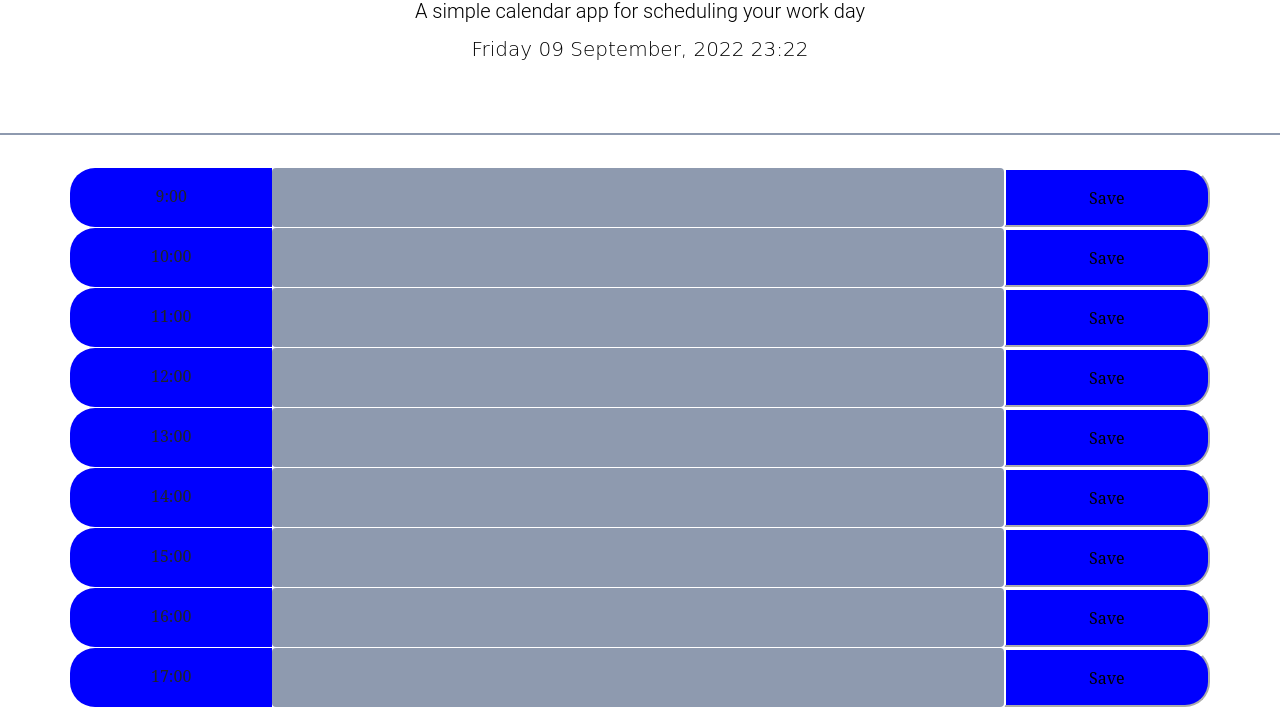
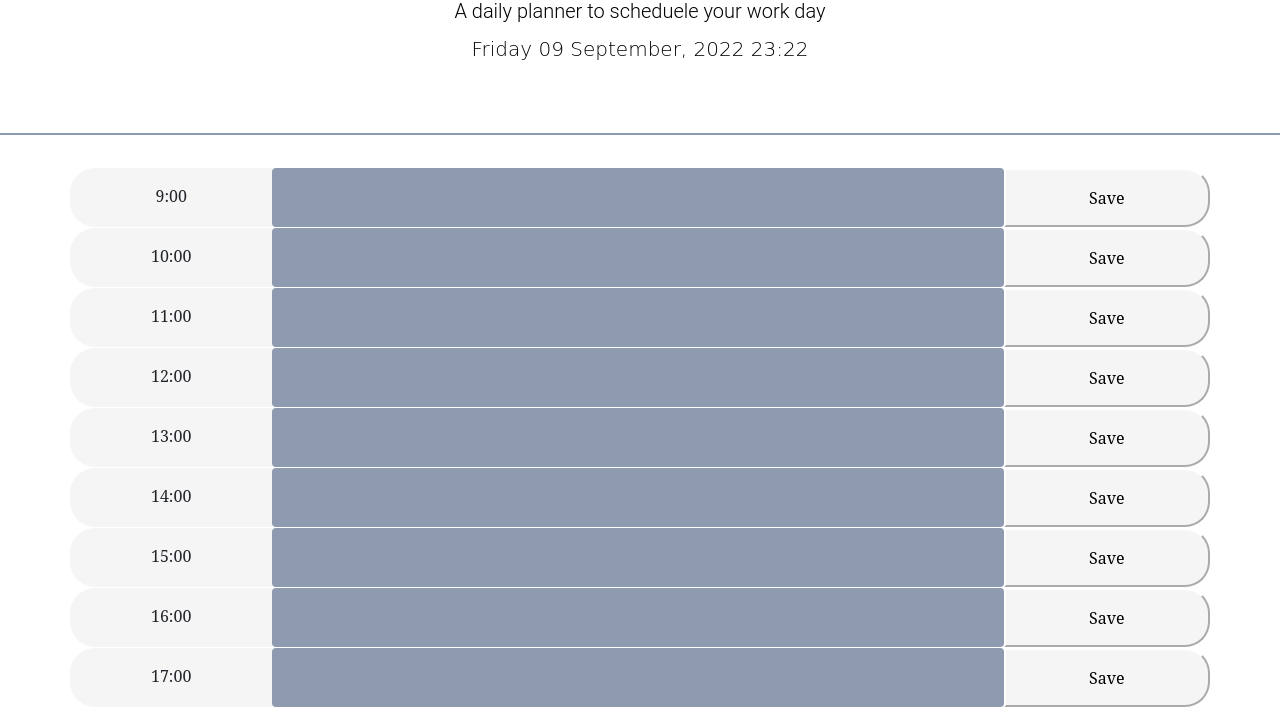
Before and after one commit to Aishaabdi1/Day-Planner, a plain HTML site: page index.html in a window 1280 px wide. Shown: the part 157-880 px from the top of the page. Drawn offline with nearby package versions, Linux system fonts and the light colour scheme.

Commit message:
added comments

```diff
--- a/assets/css/style.css
+++ b/assets/css/style.css
@@ -59,12 +59,12 @@
   }
 
   .future {
-    background-color: greenyellow;
+    background-color: peru;
   }
 
   /* save button */
   .save {
-    background-color:blue;
+    background-color:whitesmoke;
     border-radius: 0 25px 25px 0;
     border-color: white;
     font-family: "serif";
@@ -96,7 +96,7 @@
   /* hour slots  */
   .time {
     font-family: "serif", cursive;
-    background-color:blue;
+    background-color:whitesmoke;
     border-radius: 25px 0 0 25px;
     text-align: center;
     padding-top: 1.2rem;
--- a/assets/js/script.js
+++ b/assets/js/script.js
@@ -1,4 +1,4 @@
-const timeBlockArray = [
+const arrayOfTimeBlocks = [
     {
       label: "9",
       key: 9,
@@ -38,7 +38,7 @@ const timeBlockArray = [
   ];
 
   // local storage
-  const getFromLocalStorage = function (key, defaultValue) {
+  const retrieveFromLocalStorage = function (key, defaultValue) {
     const localStorageData = JSON.parse(localStorage.getItem(key));
 
     if (!localStorageData) {
@@ -48,19 +48,19 @@ const timeBlockArray = [
     }
   };
 
-  // storing the value the user keys into the textarea against the hour in the LS
-  const storeInput = function (event) {
+  // Storing the value entered by the user in the text area against the hour in the LS
+  const saveInput = function (event) {
     if ($(event.target).is(":button")) {
       const button = event.target;
       const hour = $(button).data("time");
       const appointment = $(button).prev().val();
-      const savedInput = getFromLocalStorage("appointments", {});
+      const savedInput = retrieveFromLocalStorage("appointments", {});
       savedInput[hour] = appointment;
       localStorage.setItem("appointments", JSON.stringify(savedInput));
     }
   };
 
-  // colour coding current past and present hour using moment JS
+  // Used moment js to color code the current, past and present hours
   const colourCodingHours = function (hour) {
     const currentTime = moment().hour();
     if (currentTime > hour) {
@@ -72,21 +72,21 @@ const timeBlockArray = [
     }
   };
 
-  // initializing LS
+  // Initalizing local storage
   const initialLocalStorage = function () {
-    const dataFromLS = getFromLocalStorage("appointments", {});
+    const dataFromLS = retrieveFromLocalStorage("appointments", {});
 
     if (!dataFromLS) {
       localStorage.setItem("appointments", JSON.stringify({}));
     }
   };
 
-  // sets current day and time on header
+  // Function sets current day and time on header
   const currentDayTime = $("#currentDay");
 
-  // create each hour slots on a loop for every object to sit in its key pair
+  // Create an hourly loop for each object to sit in its key pair.
   const constructCurrentHour = function () {
-    const savedAppointments = getFromLocalStorage("appointments", {});
+    const savedAppointments = retrieveFromLocalStorage("appointments", {});
     const callback = function (element) {
       const hour = element.key;
       const label = element.label;
@@ -99,11 +99,11 @@ const timeBlockArray = [
             </div>`;
       $(".container").append(hourSchedule);
     };
-    $(".container").click(storeInput);
-    return timeBlockArray.map(callback);
+    $(".container").click(saveInput);
+    return arrayOfTimeBlocks.map(callback);
   };
 
-  // first function to run
+  // Created a function to run
   const onReady = function () {
     const timerTick = function () {
       const dateTime = moment();
--- a/index.html
+++ b/index.html
@@ -20,8 +20,8 @@
   <body>
     <!-- header -->
     <header class="jumbotron">
-      <h1 class="display-3">Work Day Scheduler</h1>
-      <p class="lead">A simple calendar app for scheduling your work day</p>
+      <h1 class="display-3">Work Day Planner</h1>
+      <p class="lead">A daily planner to scheduele your work day</p>
       <!-- current time -->
       <h2 id="currentDay" class="lead"></h2>
     </header>
```
